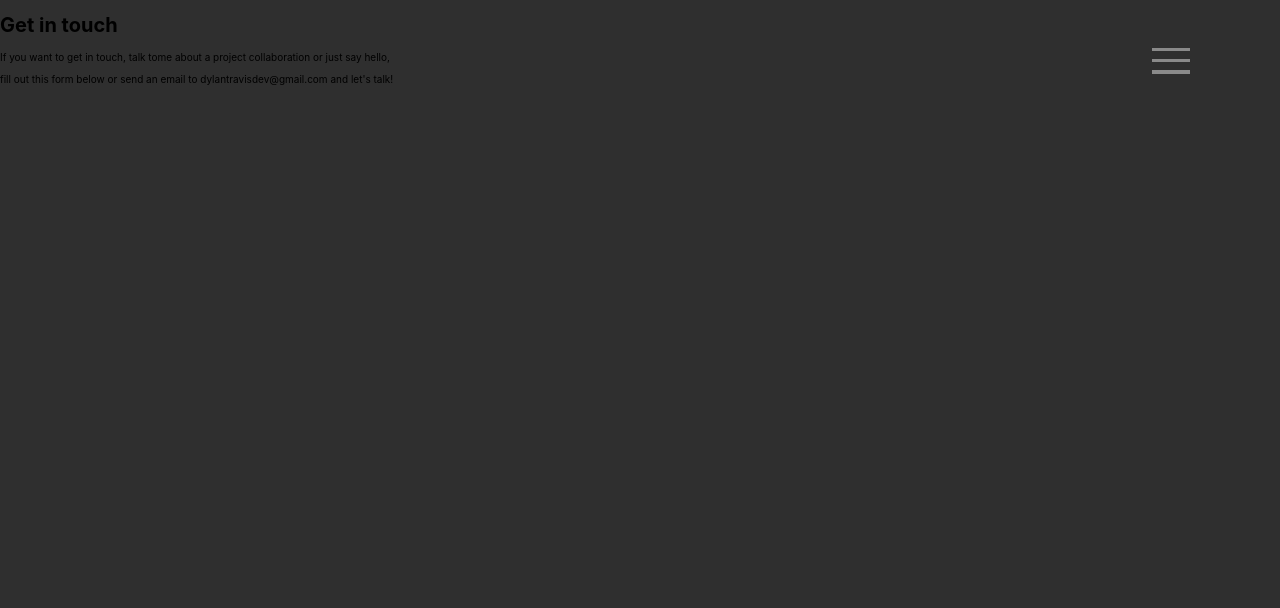
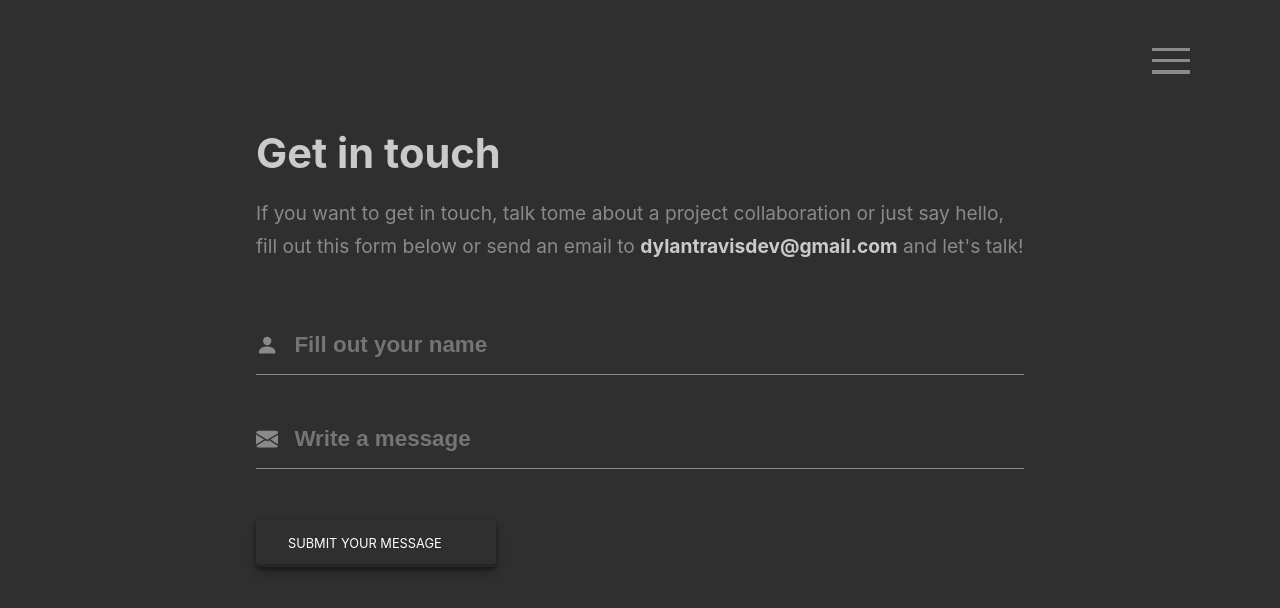
Before and after one commit to asendice/dtravsite, a React (Create React App) app in the folder client/: page /contact in a window 1280 px wide. Shown: the top 608 px of the page. Built offline with nearby package versions, Linux system fonts and the light colour scheme.

Commit message:
contact form ui

```diff
--- a/client/src/components/contact/contact.js
+++ b/client/src/components/contact/contact.js
@@ -1,12 +1,32 @@
+import classes from "./contact.module.css";
+import { BsFillPersonFill, BsFillEnvelopeFill } from "react-icons/bs";
+import Button from "../ui/button";
+
 function Contact() {
+  return (
+    <div className={classes.container}>
+      <h1>Get in touch</h1>
+      <p>
+        If you want to get in touch, talk tome about a project collaboration or
+        just say hello, fill out this form below or send an email to{" "}
+        <a className={classes.link}>dylantravisdev@gmail.com</a> and let's talk!
+      </p>
 
-  return (
-    <div>
-      <h1>Get in touch</h1>
-      <p>If you want to get in touch, talk tome about a project collaboration or just say hello,</p>
-      <p>fill out this form below or send an email to <a>dylantravisdev@gmail.com</a> and let's talk!</p>
+      <form className={classes.form}>
+        <div className={classes.inputContainer}>
+          <BsFillPersonFill className={classes.icon} />
+          <input placeholder="Fill out your name" />
+        </div>
+        <div className={classes.inputContainer}>
+          <BsFillEnvelopeFill className={classes.icon} />
+          <input placeholder="Write a message" />
+        </div>
+        <div className={classes.btnContainer}>
+          <Button title="SUBMIT YOUR MESSAGE" />
+        </div>
+      </form>
     </div>
-  )
+  );
 }
 
 export default Contact;
--- /dev/null
+++ b/client/src/components/contact/contact.module.css
@@ -0,0 +1,63 @@
+.container {
+  width: 60%;
+  margin: 8rem auto;
+}
+
+.container h1 {
+  color: #CACACA;
+  font-size: 2.6rem;
+  margin: 0px;
+}
+
+.container p {
+  color: #8A8A8A;
+  font-size: 1.2rem;
+  line-height: 1.7em;
+}
+
+.link {
+  text-decoration: none;
+  color: #CACACA;
+  font-weight: bold;
+  cursor: pointer;
+}
+
+.form {
+  height: 20rem;
+  display: flex;
+  flex-direction: column;
+  justify-content: space-evenly;
+}
+
+.inputContainer {
+  display: flex;
+  align-items: center;
+  border-bottom: solid 1px #8A8A8A;
+}
+
+.inputContainer input {
+  outline: none;
+  border: none;
+  background-color: #2f2f2f;
+  color: #8A8A8A;
+  padding: 1rem;
+  font-size: 1.4rem;
+  font-weight: bold;
+}
+
+.icon {
+  font-size: 1.4rem;
+  color: #8A8A8A;
+}
+
+.textBox {
+  margin-top: 2rem;
+  width: 100%;
+  resize: none;
+  background-color: #2f2f2f;
+}
+
+.btnContainer {
+  margin-top: 1rem;
+  width: 15rem;
+}
--- a/package.json
+++ b/package.json
@@ -14,6 +14,7 @@
     "express": "^4.17.3",
     "mongoose": "^6.2.5",
     "nodemon": "^2.0.15",
-    "path": "^0.12.7"
+    "path": "^0.12.7",
+    "react-icons": "^4.3.1"
   }
 }
```
Also changed, not shown: 1 other file (tests, documents, lock files or other folders).
